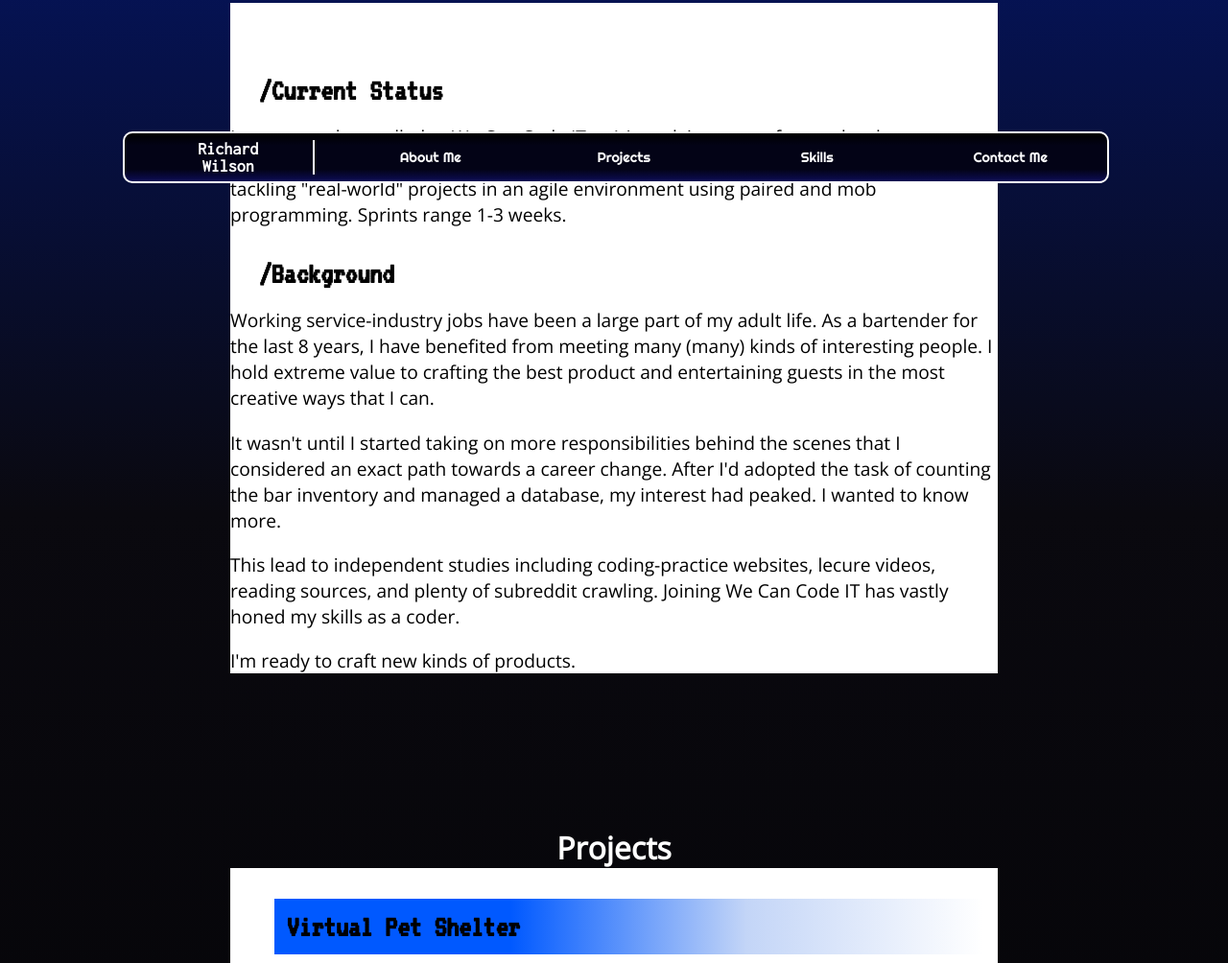
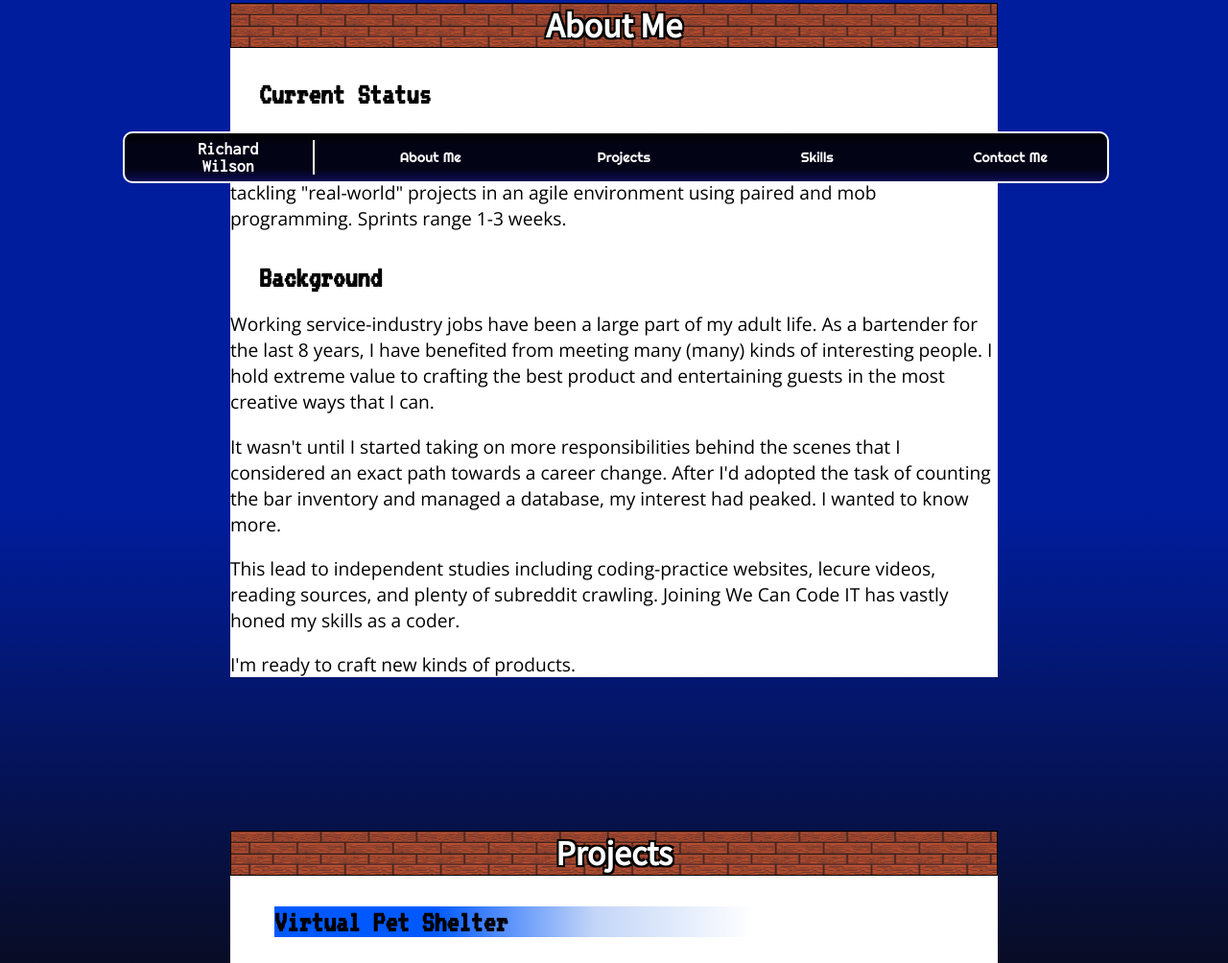
Before and after one commit to rcwilson/rcwilson.github.io, a plain HTML site: page index.html in a window 1280 px wide. Shown: the part 609-1613 px from the top of the page at 96% size. Drawn offline with nearby package versions, Linux system fonts and the light colour scheme; a web font is replaced by a local one.

Commit message:
various building and structure consistency

```diff
--- a/index.html
+++ b/index.html
@@ -29,11 +29,13 @@
             <img src="./img/Door.png" class="header-door">
             </div>
             <section class="main__about-me" id="about-me">
-                   <h2>About Me</h2>
-                    <h3>/Current Status</h3>
+                <div class="main__section-header">
+                <h2>About Me</h2>
+                </div>
+                    <h3>Current Status</h3>
                         <p>I am currently enrolled at We Can Code IT, a 14-week intense software development training bootcamp in Columbus, Ohio. Along with a moderate sized cohort, I've been tackling "real-world" projects in an agile environment using paired and mob programming. Sprints range 1-3 weeks.</p>
 
-                        <h3>/Background</h3>
+                        <h3>Background</h3>
                         <p>Working service-industry jobs have been a large part of my adult life. As a bartender for the last 8 years, I have benefited from meeting many (many) kinds of interesting people. I hold extreme value to crafting the best product and entertaining guests in the most creative ways that I can.</p>
 
                         <p>It wasn't until I started taking on more responsibilities behind the scenes that I considered an exact path towards a career change. After I'd adopted the task of counting the bar inventory and managed a database, my interest had peaked. I wanted to know more.</p>
@@ -43,8 +45,9 @@
                         <p>I'm ready to craft new kinds of products.</p>
 
             </section>
+            <div class="main__section-header"><h2> Projects</h2>
+            </div>
 
-            <h2> Projects</h2>
             <section class="main__projects" id="projects">
             <article class= "main__projects-grid__container">
                 <h3 class="main__projects-grid__header">Virtual Pet Shelter</h3>
--- a/style/main.css
+++ b/style/main.css
@@ -1,4 +1,4 @@
-@import url('https://fonts.googleapis.com/css?family=IBM+Plex+Mono|Open+Sans|Inconsolata|Righteous|Turret+Road|VT323&display=swap');
+@import url('https://fonts.googleapis.com/css?family=Source+Sans+Pro|IBM+Plex+Mono|Open+Sans|Inconsolata|Righteous|Turret+Road|VT323&display=swap');
 html {
     --desc-color: black;
     --desc-size: .8em;
@@ -8,7 +8,7 @@ html {
 }
 body {
 background-color: rgb(41, 38, 59);
-background-image: linear-gradient(rgb(0, 29, 158),rgb(10, 9, 15),rgb(2, 2, 3));
+background-image: linear-gradient(rgb(0, 29, 158),rgb(0, 29, 158),rgb(0, 29, 158),rgb(10, 9, 15),rgb(2, 2, 3));
 }
 
 h1 {
@@ -28,11 +28,17 @@ h1 {
 h2 {
 
     color: rgb(255, 255, 255);
-    font-family: "Open Sans", 'Franklin Gothic Medium', 'Arial Narrow', Arial, sans-serif;
-    font-size: 2rem;;
-    margin-left: auto;
-    margin-bottom: auto;
-    text-align: center;
+    font-family: "Source Sans Pro", 'Franklin Gothic Medium', 'Arial Narrow', Arial, sans-serif;
+    font-size: 2.25rem;
+    padding-top: 0;
+    margin: auto;
+    text-align:center;
+    text-shadow:
+   -2px -2px 0 #000,
+    2px -2px 0 #000,
+    -2px 2px 0 #000,
+     2px 2px 0 #000;
+
 }
 
 h3 {
@@ -81,6 +87,7 @@ section {
     border-radius: 10px;
     position: fixed;
     bottom: 0;
+    min-width: 500px;
 
 
     left: 10%;
@@ -111,13 +118,15 @@ section {
     color: black;
     background-color: white;
 }
-.wrapper {
-    margin: 0 auto;
-    align-self: auto;
-    max-width: 50rem;
+
+.main__section-header{
+    background-image: url(../img/textures/wood.png);
+    background-size: 50px 50px;
+    background-repeat: round;
+    border: .2px solid black;
 }
 .main__about-me {
-    background-color: white;
+    background-color: var(--section-bgcolor);
 }
 .main__projects {
     background-color: var(--section-bgcolor);
@@ -130,7 +139,6 @@ section {
                 "summary summary summary"
                 "img1 img2 img3"
                 "desc1 desc2 desc3";
-    justify-items: stretch;
     margin-left: 1em;
     margin-right: 1em;
     max-width: 50rem;
@@ -139,7 +147,8 @@ section {
     grid-area: header;
     background-color: rgb(0, 89, 255);
     background-image: linear-gradient(to right,rgb(0, 89, 255),rgb(0, 89, 255),rgb(195, 213, 247),rgb(255, 255, 255));
-    padding: .4em;
+    max-width: 500px;
+    top: 0;
 }
 .main__projects-grid__summary {
     grid-area: summary;
@@ -177,3 +186,8 @@ section {
     text-align: center;
     margin-top: .2em;
 }
+.wrapper {
+    margin: 0 auto;
+    align-self: auto;
+    max-width: 50rem;
+}
```
Also changed, not shown: img/textures/pixel-art-wood-texture-pattern-260nw-1474789247.webp (added), img/textures/wood.png (added).
